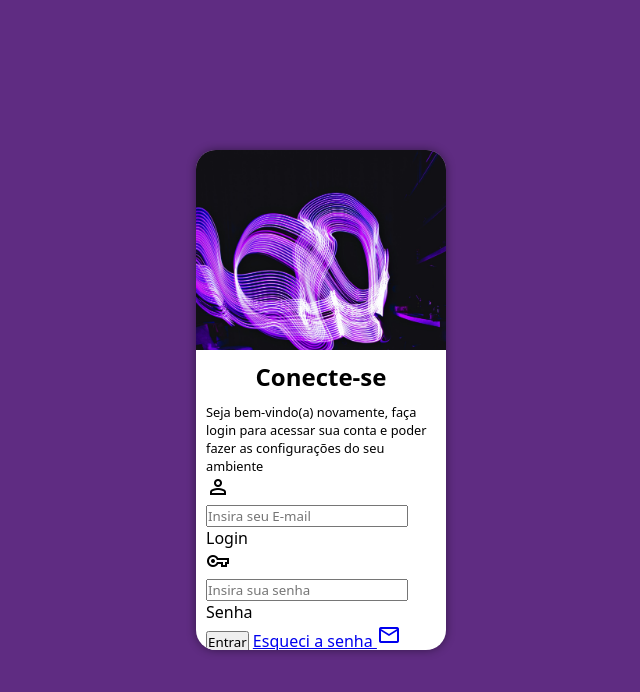
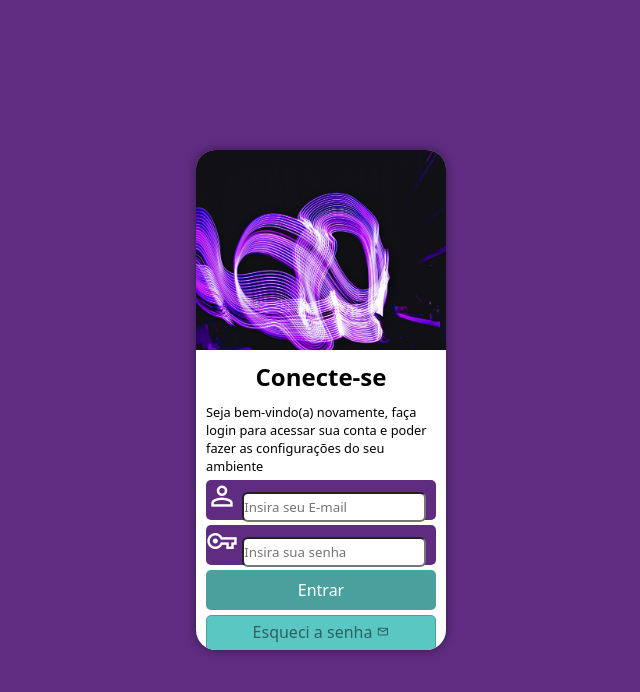
Before and after one commit to danielmendesm/projeto-login, a plain HTML site: page index.html in a window 1280 px wide. Shown: the whole page, without its empty margins (319-959 px from the left). Drawn offline with nearby package versions, Linux system fonts and the light colour scheme.

Commit message:
Formatando form

```diff
--- a/estilos/style.css
+++ b/estilos/style.css
@@ -63,3 +63,67 @@ div#form > h1 {
 div#form > p {
     font-size: .8em;
 }
+
+form > div.campo {
+    background-color: #5f2c82;
+    display: block;
+    width: 100%;
+    height: 40px;
+    border-radius: 5px;
+    margin: 5px 0px;
+}
+
+div.campo > label {
+    display: none;
+}
+
+div.campo > span {
+    font-size: 2em;
+    color: white;
+}
+
+div.campo > input {
+    width: 80%;
+    height: 30px;
+    border-radius: 6px;
+}
+
+form > input[type=submit] {
+    display: block;
+    font-size: 1em;
+    width: 100%;
+    height: 40px;
+    background-color: #49a09d;
+    color: white;
+    border: none;
+    border-radius: 5px;
+    cursor: pointer;
+}
+
+form > input[type=submit]:hover {
+    background-color: #2c6260;
+}
+
+form > a.botao {
+    display: block;
+    text-align: center;
+    font-size: 1em;
+    width: 100%;
+    height: 40px;
+    padding-top: 5px;
+    margin-top: 5px;
+    background-color: #5ac7c3;
+    color: #2c6260;
+    border: 1px solid #49a09d;
+    border-radius: 5px;
+    text-decoration: none;
+}
+
+form > a.botao:hover {
+    background-color: #2c6260;
+    color: white;
+}
+
+form > a.botao > span {
+    font-size: .8em;
+}
--- a/index.html
+++ b/index.html
@@ -32,7 +32,7 @@
                         <label for="isenha">Senha</label>
                     </div>
                     <input type="submit" value="Entrar">
-                    <a href="esqueci.html">
+                    <a href="esqueci.html" class="botao">
                         Esqueci a senha <span class="material-symbols-outlined">mail</span>
                     </a>
                 </form>
```
